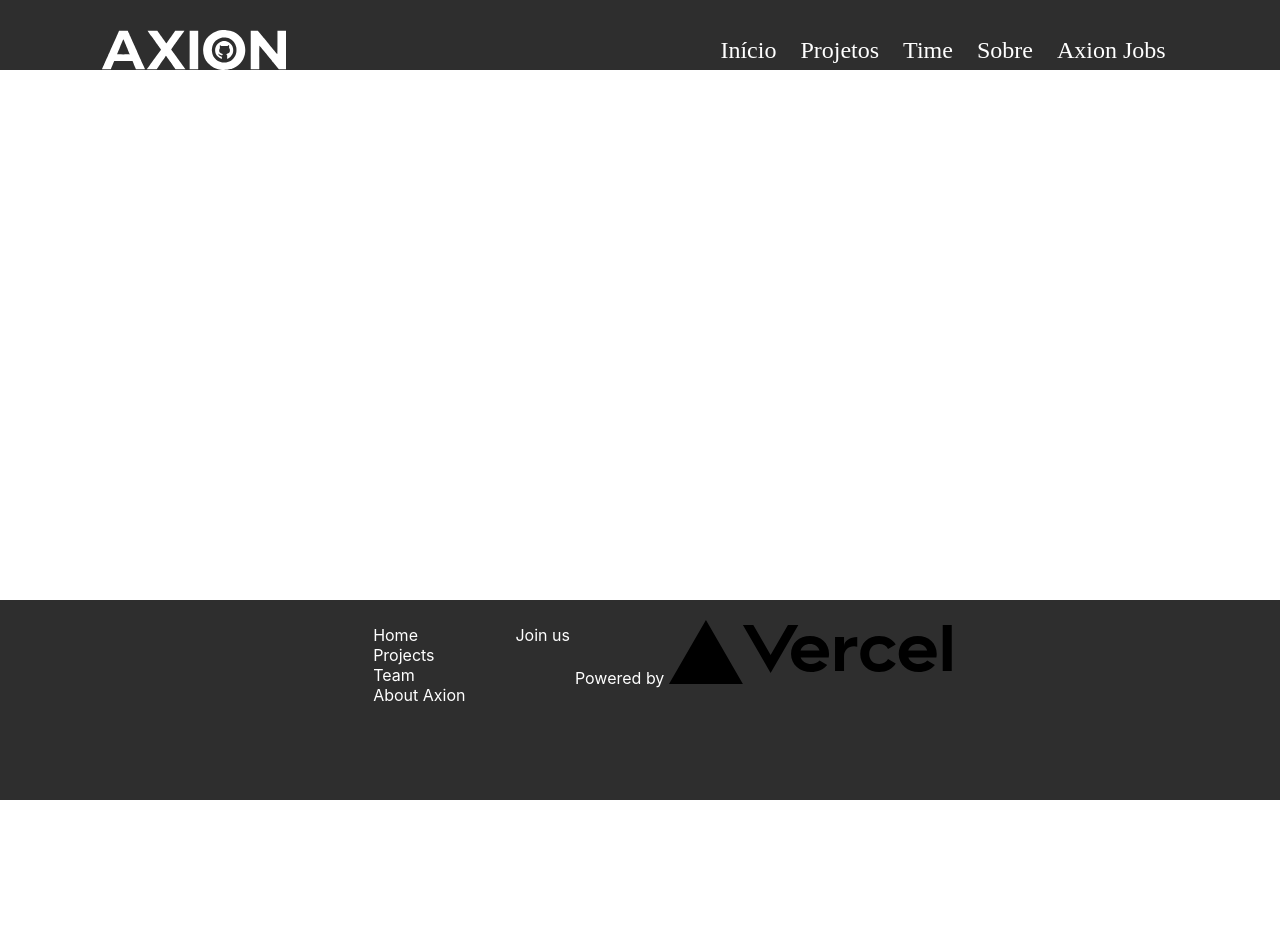
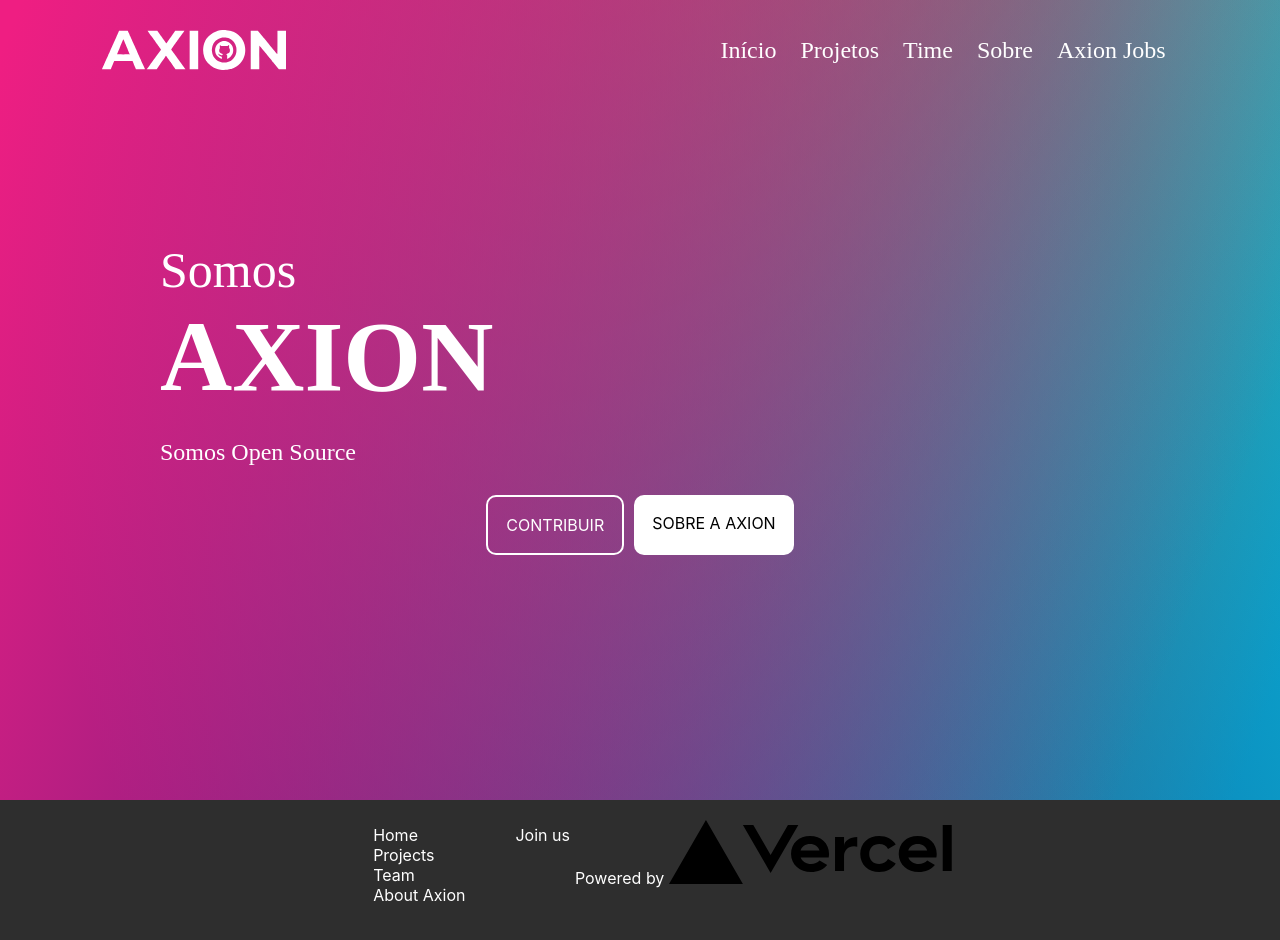
Before and after one commit to AxionCompany/axioncompany.github.io, a Next.js app: page / in a window 1280 px wide. Shown: the top 940 px of the page. Before the commit the page ends 800 px from the top, so only its background shows below. Built offline with nearby package versions, Linux system fonts and the light colour scheme.

Commit message:
improvement/hero page template

```diff
--- /dev/null
+++ b/components/buttons/index.js
@@ -0,0 +1,31 @@
+import styled from "styled-components";
+
+export const Button = styled.a`
+    cursor: pointer;
+    padding: ${({ size }) => size === 'tiny' ? `11px` :
+        size === 'small' ? '14px' :
+            size === 'normal' ? '18px' :
+                size === 'large' ? '24px' : '11px'
+    };
+    border: ${({ outline }) => outline ?
+        `2px solid ${outline}` : 'none'
+    };
+    background-color: ${({ bgColor }) => bgColor ? bgColor : 'transparent'};
+    border-radius: ${(rounded) => rounded ? '10px' : '0'};
+    color: ${({textColor}) => textColor ? textColor : 'white'};
+    margin: 5px;
+
+    &:hover {
+        transition: 0.4s all;
+        opacity: 0.3;
+    }
+`;
+
+export const ButtonGroup = styled.div`
+    position: relative;
+    display: flex;
+    flex-direction: ${({direction}) => direction ? direction : 'row'};
+    justify-content: ${({justifyContent}) => justifyContent ? justifyContent : 'flex-start'};
+    width: 100%;
+    height: auto;
+`;
--- /dev/null
+++ b/components/cover/index.js
@@ -0,0 +1,23 @@
+import { Container, Line } from '../../styles/container';
+import { Button, ButtonGroup } from '../buttons';
+import { NavCover, Subtitle, Title } from './styles';
+
+export default function Cover() {
+    return <NavCover>
+        <Container>
+            <Title>
+                Somos
+                <p>AXION</p>
+            </Title>
+            <Subtitle>
+                <p>Somos Open Source</p>
+            </Subtitle>
+            <Line>
+                <ButtonGroup justifyContent="center">
+                    <Button  size="normal" outline="white">CONTRIBUIR</Button>
+                    <Button textColor="black" size="normal" bgColor="white">SOBRE A AXION</Button>
+                </ButtonGroup>
+            </Line>
+        </Container>
+    </NavCover>
+};
--- /dev/null
+++ b/components/cover/styles.js
@@ -0,0 +1,45 @@
+import styled from 'styled-components';
+
+export const NavCover = styled.section`
+    position: relative;
+    width: 100%;
+    height: 100vh;
+    left: 0%;
+    right: 0%;
+    top: 0%;
+    background:
+        linear-gradient(111.74deg, #EF1E82 1.33%, rgba(239, 30, 130, 0) 89.79%),
+        linear-gradient(72.5deg, #152082 7.6%, rgba(255, 255, 255, 0) 111.72%),
+        linear-gradient(290.5deg, #08C3DD 2.97%, rgba(255, 255, 255, 0) 80.45%),
+        linear-gradient(247.57deg, #FB8700 13.67%, rgba(255, 255, 255, 0) 127.71%);
+    z-index: 0;
+    display: flex;
+    flex-direction: column;
+    justify-content: center;
+`;
+
+export const Title = styled.h1`
+    position: relative;
+    font-family: Ubuntu;
+    font-style: normal;
+    font-weight: normal;
+    font-size: 50px;
+    color: white;
+    margin: 0;
+
+    p {
+        font-weight: bold;
+        font-size: 100px;
+        margin: 0;
+    }
+`;
+
+export const Subtitle = styled.h2`
+    position: relative;
+    font-family: Ubuntu;
+    font-style: normal;
+    font-weight: normal;
+    font-size: 24px;
+    line-height: 28px;
+    color: white;
+`;
--- a/components/footer/styles.js
+++ b/components/footer/styles.js
@@ -2,7 +2,7 @@ import styled from 'styled-components';
 
 export const Footer = styled.footer`
     background: #2e2e2e;
-    position: absolute;
+    position: relative;
     bottom: 0;
     height: 200px;
     width: 100%;
--- a/components/navbar/styles.js
+++ b/components/navbar/styles.js
@@ -5,14 +5,13 @@ export const Navbar = styled.nav`
     position: fixed;
     top: 0;
     height: auto;
-    background-color: #2e2e2e;
     color: #fff;
     display: flex;
     flex-direction: row;
     padding: 30px 8% 0 8%;
     align-items: center;
     justify-content: space-between;
-
+    z-index: 1;
     img {
         height:  40px;
         width: 185px;
--- a/pages/index.js
+++ b/pages/index.js
@@ -1,5 +1,6 @@
 import Head from 'next/head'
 import { Fragment } from 'react';
+import Cover from '../components/cover';
 import Footer from '../components/footer';
 import Navbar from '../components/navbar';
 import '../styles/Home.module.css'
@@ -13,6 +14,7 @@ export default function Home() {
         <link rel="icon" href="/favicon.png" />
       </Head>
       <Navbar />
+      <Cover />
       <Footer />
     </Fragment>
   )
--- /dev/null
+++ b/styles/container.js
@@ -0,0 +1,12 @@
+import styled from 'styled-components';
+
+export const Container = styled.div`
+    width: 75%;
+    margin: 0 12.5%;
+`;
+
+export const Line = styled.div`
+    display: flex;
+    flex-direction: row;
+    position: relative;
+`;
```
